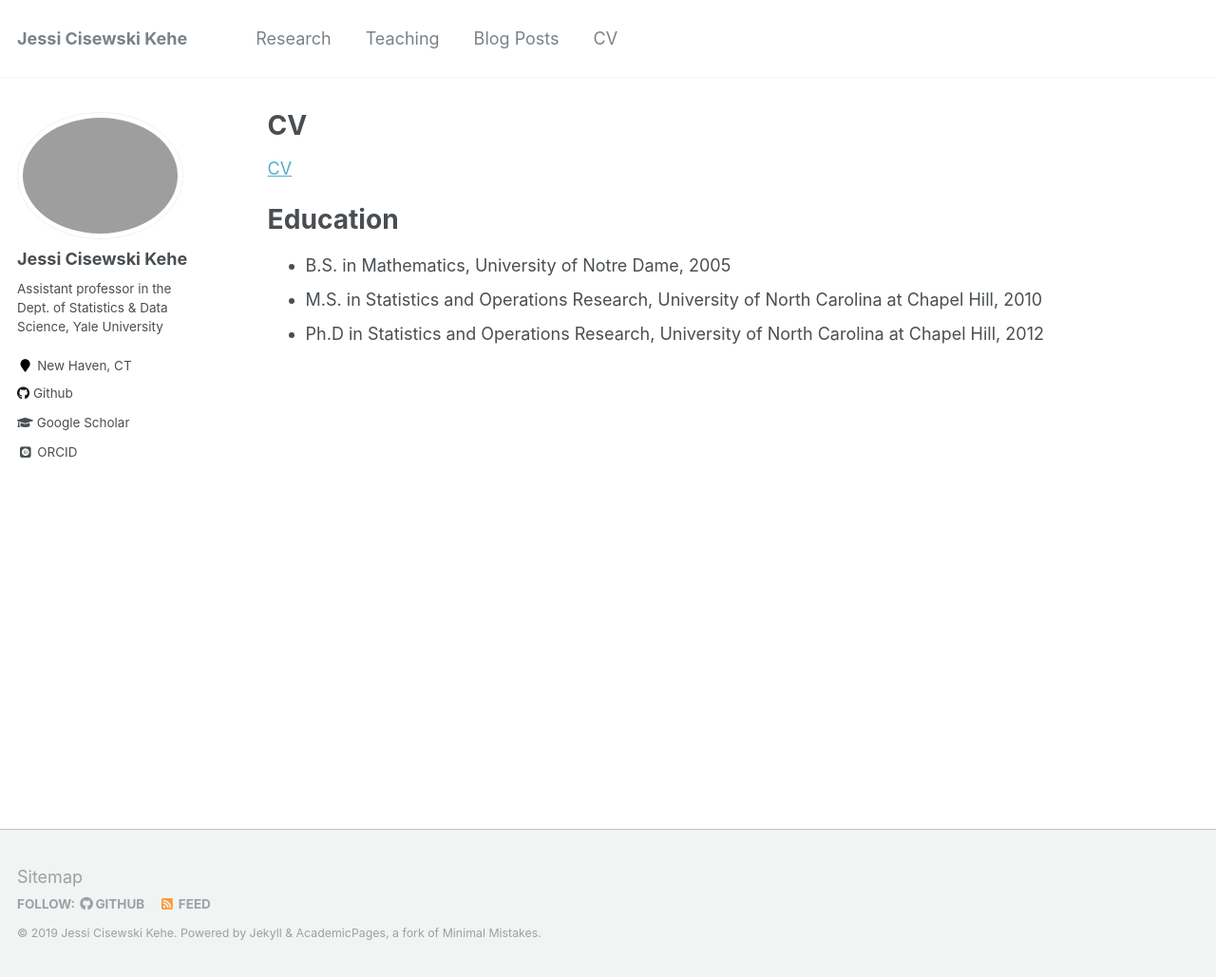
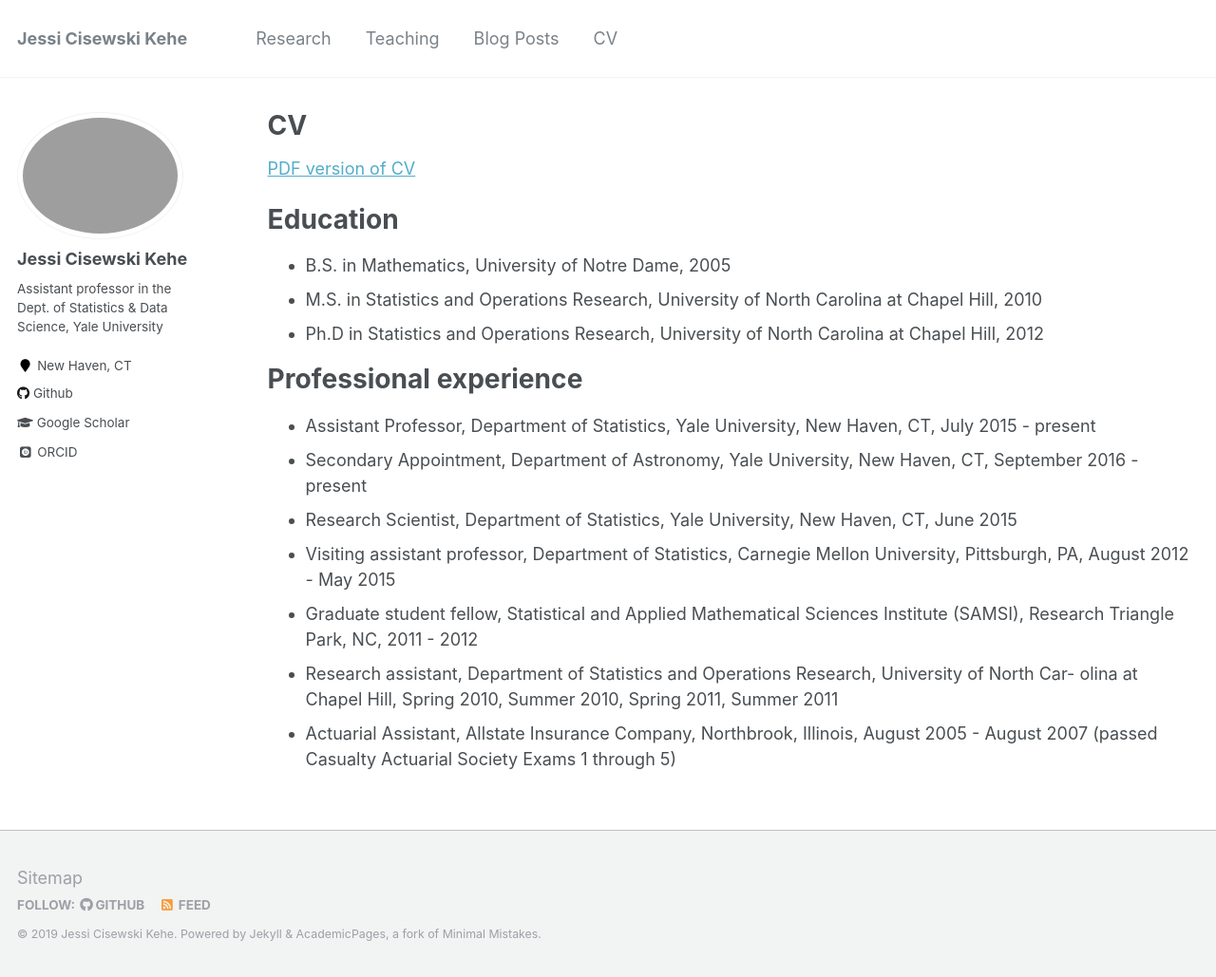
Before and after one commit to JessiCisewskiKehe/JessiCisewskiKehe.github.io, a Jekyll site: the page built from _pages/cv.md, in a window 1280 px wide and 1029 px high. Shown: the whole window at 95% size. Built offline with Jekyll 4.4.1, drawn with Linux system fonts in a browser that asks for light colours; some web fonts are replaced.

Commit message:
Update cv.md

```diff
--- a/_pages/cv.md
+++ b/_pages/cv.md
@@ -10,7 +10,7 @@ redirect_from:
 {% include base_path %}
 
 
-[CV](https://jessicisewskikehe.github.io/files/cisewski_cv.pdf)
+[PDF version of CV](https://jessicisewskikehe.github.io/files/cisewski_cv.pdf)
 
 
 Education
@@ -18,3 +18,14 @@ Education
 * B.S. in Mathematics, University of Notre Dame, 2005
 * M.S. in Statistics and Operations Research, University of North Carolina at Chapel Hill, 2010
 * Ph.D in Statistics and Operations Research, University of North Carolina at Chapel Hill, 2012
+
+Professional experience
+======
+* Assistant Professor, Department of Statistics, Yale University, New Haven, CT, July 2015 - present
+* Secondary Appointment, Department of Astronomy, Yale University, New Haven, CT, September 2016 - present
+* Research Scientist, Department of Statistics, Yale University, New Haven, CT, June 2015
+* Visiting assistant professor, Department of Statistics, Carnegie Mellon University, Pittsburgh,
+PA, August 2012 - May 2015
+* Graduate student fellow, Statistical and Applied Mathematical Sciences Institute (SAMSI), Research Triangle Park, NC, 2011 - 2012
+* Research assistant, Department of Statistics and Operations Research, University of North Car- olina at Chapel Hill, Spring 2010, Summer 2010, Spring 2011, Summer 2011
+* Actuarial Assistant, Allstate Insurance Company, Northbrook, Illinois, August 2005 - August 2007 (passed Casualty Actuarial Society Exams 1 through 5)
```
